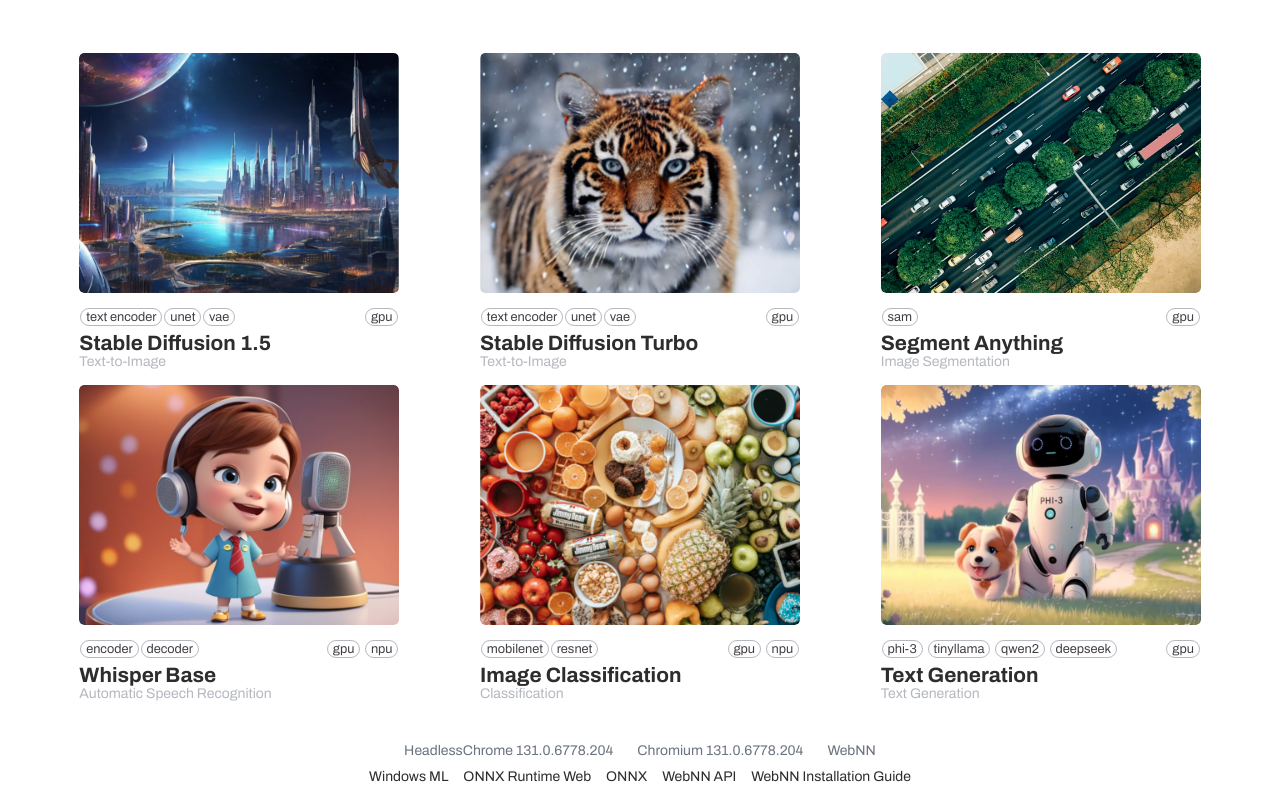
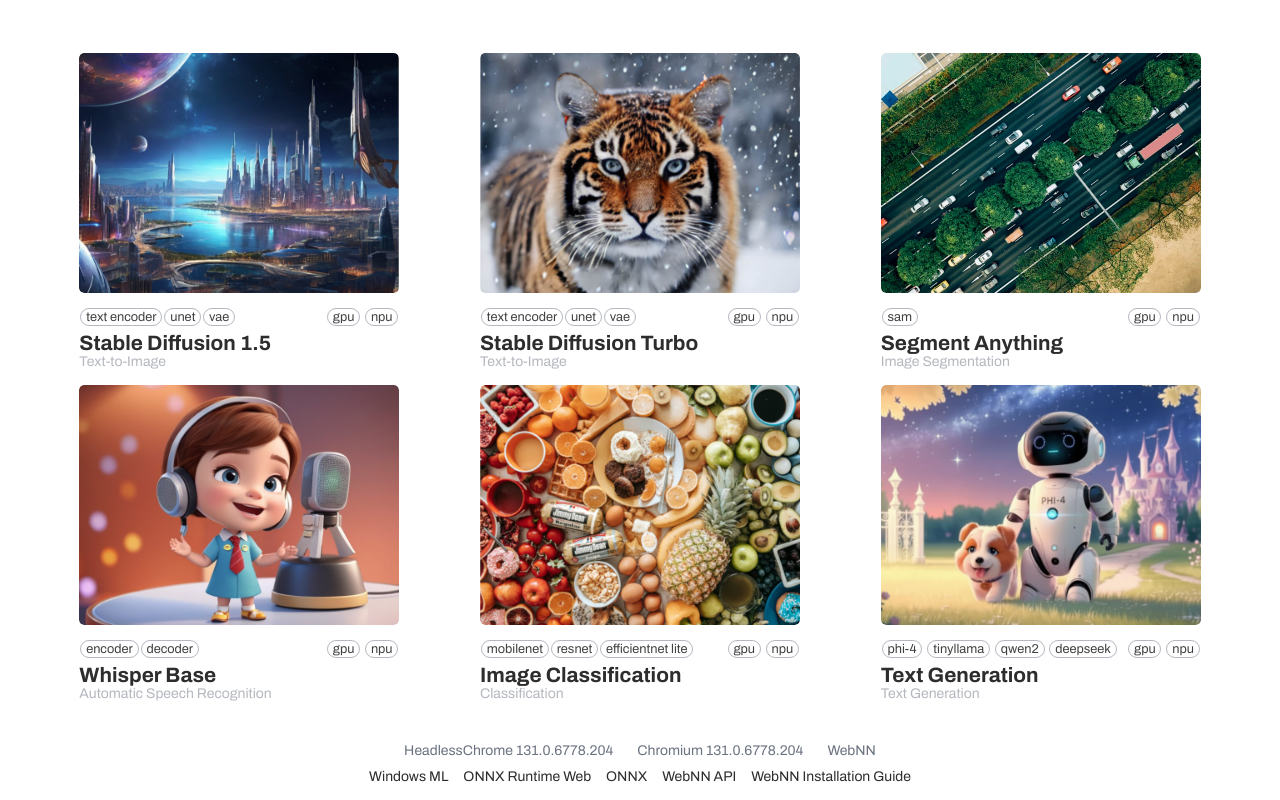
Before and after one commit to microsoft/webnn-developer-preview, a website with bundled scripts: page index.html in a window 1280 px wide. Shown: the part 297-1097 px from the top of the page. Built offline with nearby package versions, Linux system fonts and the light colour scheme.

Commit message:
Tiny changes for home page

```diff
--- a/index.html
+++ b/index.html
@@ -223,7 +223,10 @@
           <div class="tags">
             <span>Text Encoder</span><span>UNET</span><span>VAE</span>
           </div>
-          <div class="tags backend"><span>GPU</span></div>
+          <div class="tags backend">
+            <a href="./demos/stable-diffusion-1.5/?devicetype=gpu" title="WebNN GPU">GPU</a>
+            <a href="./demos/stable-diffusion-1.5/?devicetype=npu" title="WebNN NPU">NPU</a>
+          </div>
         </div>
         <h2 class="title"><a href="./demos/stable-diffusion-1.5/">Stable Diffusion 1.5</a></h2>
         <div class="category">Text-to-Image</div>
@@ -244,7 +247,10 @@
           <div class="tags">
             <span>Text Encoder</span><span>UNET</span><span>VAE</span>
           </div>
-          <div class="tags backend"><span>GPU</span></div>
+          <div class="tags backend">
+            <a href="./demos/sd-turbo/?devicetype=gpu" title="WebNN GPU">GPU</a>
+            <a href="./demos/sd-turbo/?devicetype=npu" title="WebNN NPU">NPU</a>
+          </div>
         </div>
         <h2 class="title"><a href="./demos/sd-turbo/">Stable Diffusion Turbo</a></h2>
         <div class="category">Text-to-Image</div>
@@ -265,7 +271,10 @@
           <div class="tags">
             <span>SAM</span>
           </div>
-          <div class="tags backend"><span>GPU</span></div>
+          <div class="tags backend">
+            <a href="./demos/segment-anything/?devicetype=gpu" title="WebNN GPU">GPU</a>
+            <a href="./demos/segment-anything/?devicetype=npu" title="WebNN NPU">NPU</a>
+          </div>
         </div>
         <h2 class="title"><a href="./demos/segment-anything/">Segment Anything</a></h2>
         <div class="category">Image Segmentation</div>
@@ -308,7 +317,7 @@
       <div class="description">
         <div class="g3-1">
           <div class="tags">
-            <span>MobileNet</span><span>ResNet</span>
+            <span>MobileNet</span><span>ResNet</span><span>EfficientNet Lite</span>
           </div>
           <div class="tags backend"><a
               href="./demos/image-classification/?provider=webnn&devicetype=gpu&model=mobilenet-v2&run=5"
@@ -324,7 +333,7 @@
     <article id>
       <div class="thumb">
         <a class="filled sample" href="./demos/text-generation/">
-          <img src="./assets/img/demos/phi-3-mini.jpg" />
+          <img src="./assets/img/demos/phi-4-mini.jpg" />
         </a>
         <div class="archive">
           <a class="icon github" title="Code on GitHub"
@@ -334,10 +343,11 @@
       <div class="description">
         <div class="g3-1">
           <div class="tags">
-            <span>Phi-3</span> <span>TinyLlama</span> <span>Qwen2</span> <span>DeepSeek</span>
+            <span>Phi-4</span> <span>TinyLlama</span> <span>Qwen2</span> <span>DeepSeek</span>
           </div>
           <div class="tags backend">
-            <span>GPU</span>
+            <a href="./demos/text-generation/?devicetype=gpu" title="WebNN GPU">GPU</a>
+            <a href="./demos/text-generation/?devicetype=npu" title="WebNN NPU">NPU</a>
           </div>
         </div>
         <h2 class="title"><a href="./demos/text-generation/">Text Generation</a></h2>
```
Also changed, not shown: assets/img/demos/phi-4-mini.jpg (added).
